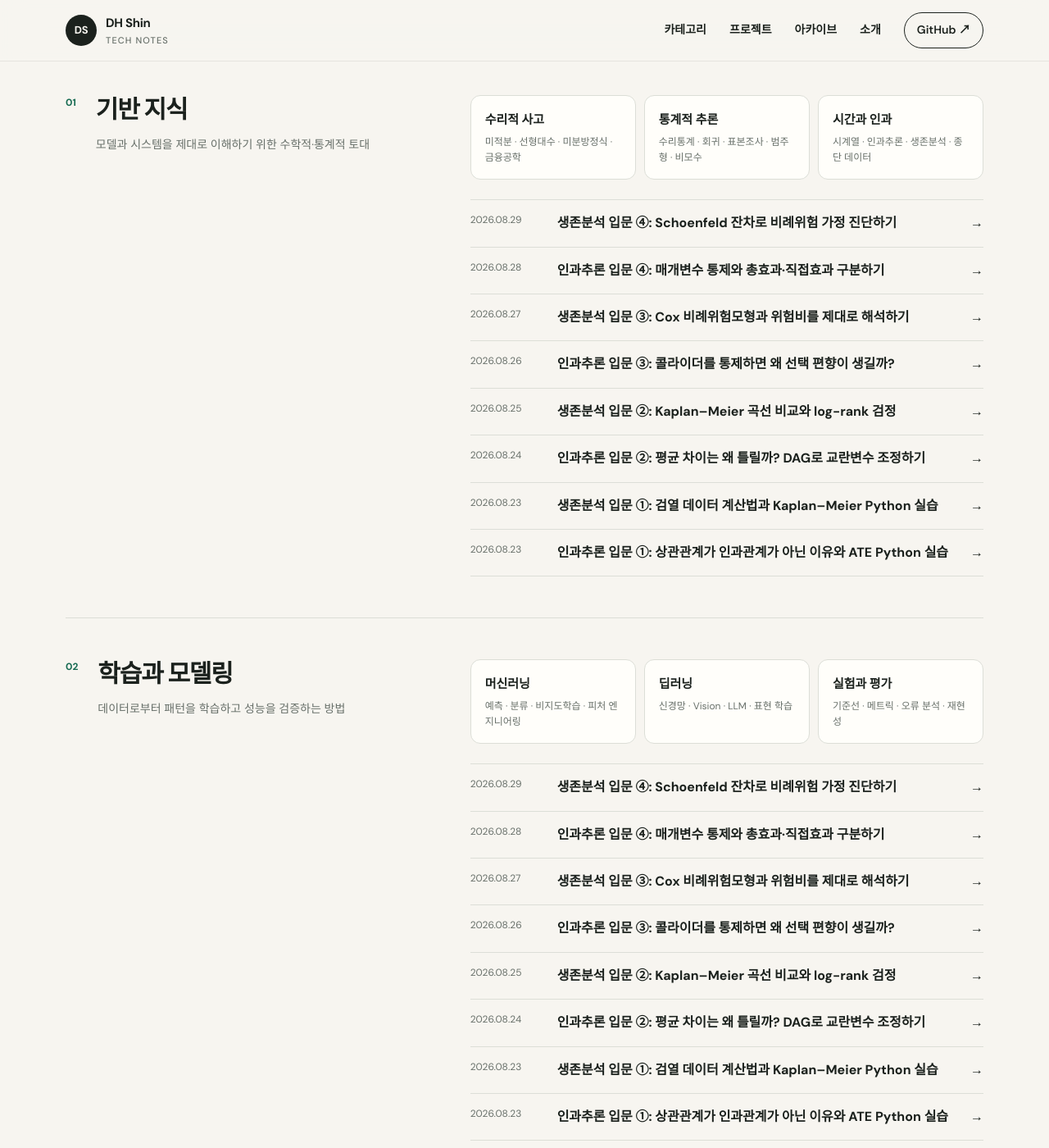
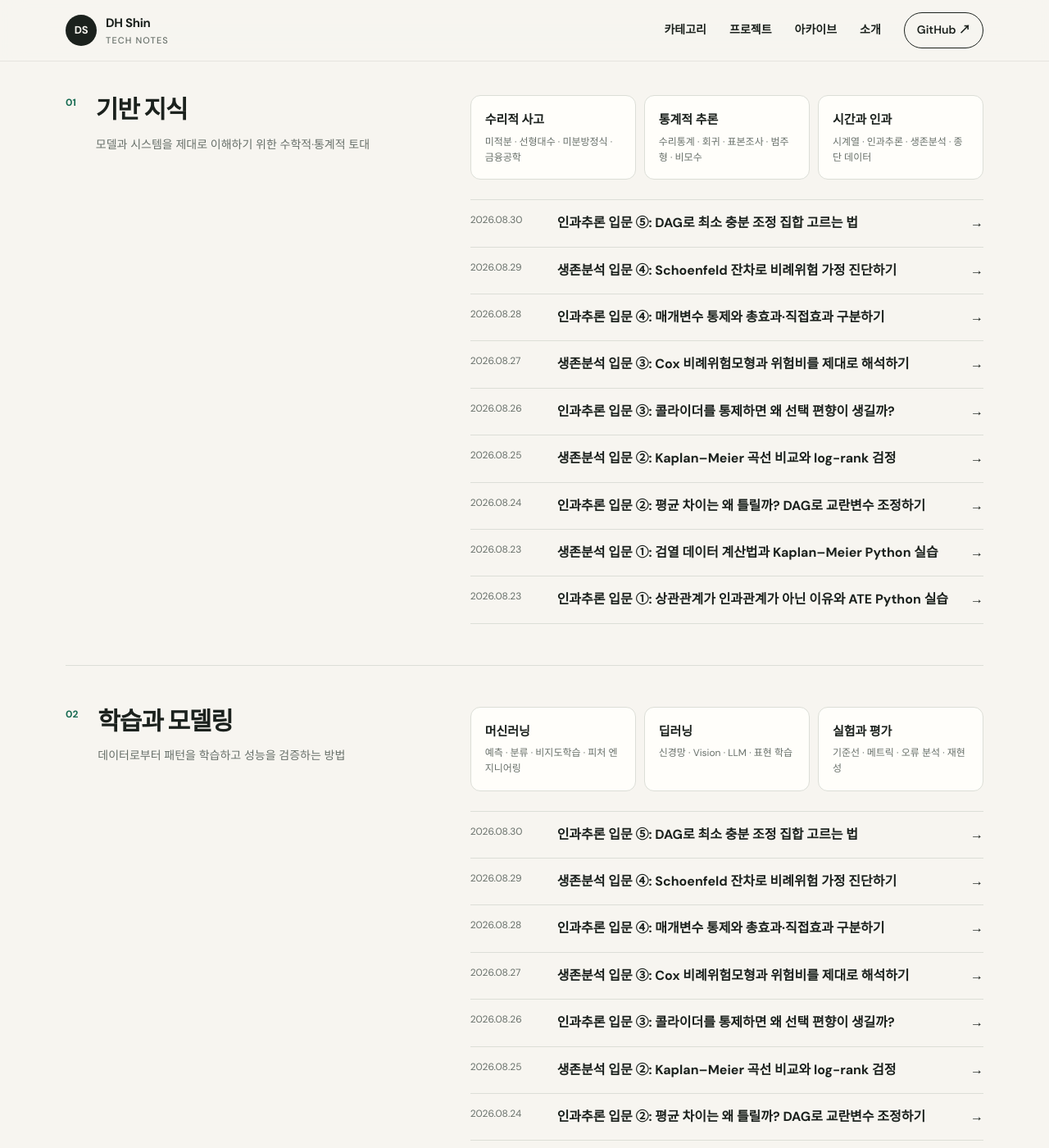
Before and after one commit to dhshin96/dhshin96.github.io, a Jekyll site: the page built from categories.md, in a window 1280 px wide and 1400 px high, scrolled down 376 px. Shown: the whole window at 82% size. Built offline with Jekyll 4.4.1, drawn with Linux system fonts in a browser that asks for light colours; some of the changed lines change nothing that is shown.

Commit message:
Add minimal adjustment set causal lesson

````diff
--- a/_posts/2026-08-28-causal-mediator-effects.md
+++ b/_posts/2026-08-28-causal-mediator-effects.md
@@ -157,7 +157,7 @@ Y(0,M(0)), Y(1,M(0)), Y(1,M(1)): 53, 57, 63
 
 ## 다음 글
 
-다음 글에서는 여러 후보 변수 중 **충분한 조정 집합**을 고르는 법을 배운다. 모든 사전 변수를 넣는 대신, DAG의 뒷문 경로를 모두 막는 최소한의 변수 조합을 찾아볼 예정이다.
+다음 글에서는 여러 후보 변수 중 **충분한 조정 집합**을 고르는 법을 배운다. [인과추론 입문 ⑤: DAG로 최소 충분 조정 집합 고르는 법]({{ '/posts/causal-minimal-adjustment-set/' | relative_url }})에서 모든 사전 변수를 넣는 대신, 두 뒷문 경로를 모두 막는 최소한의 변수 조합을 찾아본다.
 
 ## 참고 자료
 
--- /dev/null
+++ b/_posts/2026-08-30-causal-minimal-adjustment-set.md
@@ -0,0 +1,171 @@
+---
+title: "인과추론 입문 ⑤: DAG로 최소 충분 조정 집합 고르는 법"
+date: 2026-08-30 09:00:00 +0900
+categories: [기반 지식, 학습과 모델링]
+tags: [인과추론, causal-DAG, 조정변수, 뒷문기준, 최소충분조정집합, Python]
+description: "여러 사전 변수 중 어떤 조합이 모든 뒷문 경로를 막는지 배웁니다. 두 개의 최소 충분 조정 집합을 손으로 찾고 Python으로 후보를 빠짐없이 확인합니다."
+reading_time: 12
+series: "처음 시작하는 인과추론"
+level: "입문"
+math: true
+---
+
+> **이번 글의 목표:** 두 뒷문 경로를 막는 조정 집합을 찾고, 충분한 집합과 최소 충분한 집합을 구분한다.
+
+결론부터 보면 아래 DAG의 최소 충분 조정 집합은 하나가 아니라 두 개다.
+
+$$
+\{C,U\}, \qquad \{L,U\}
+$$
+
+$\{C,L,U\}$도 모든 뒷문 경로를 막지만 최소는 아니다. $C$나 $L$ 중 하나를 빼도 여전히 충분하기 때문이다. 조정변수를 고르는 일은 “결과와 관련 있어 보이는 변수를 모두 넣기”가 아니라, **알고 싶은 인과 경로는 남기고 모든 비인과 경로를 막는 조합을 찾는 일**이다.
+
+앞 글의 [총효과와 직접효과 구분]({{ '/posts/causal-mediator-effects/' | relative_url }})에서는 처리 뒤에 생긴 매개변수를 통제하면 목표 효과 자체가 달라진다는 점을 배웠다. 이번에는 처리 전에 측정한 후보가 여러 개일 때도 전부 넣을 필요가 없는 이유를 살펴본다.
+
+## 1. 충분하다는 말은 모든 뒷문 경로를 막는다는 뜻이다
+
+새 학습법 사용 여부를 $A$, 시험 점수를 $Y$라고 하자. 처리 전에 측정한 변수는 다음 네 개다.
+
+- $C$: 기초 준비도
+- $L$: 사전 문제풀이 수준
+- $U$: 학습 의욕
+- $W$: 시험 점수에만 영향을 주는 사전 요인
+
+가정한 DAG에는 알고 싶은 인과 경로 $A\rightarrow Y$ 외에 두 개의 열린 뒷문 경로가 있다.
+
+$$
+p_1: A\leftarrow C\rightarrow L\rightarrow Y
+$$
+
+$$
+p_2: A\leftarrow U\rightarrow Y
+$$
+
+<figure class="study-figure">
+  <img src="{{ '/assets/images/causal-inference/minimal-adjustment-sets.svg' | relative_url }}" alt="새 학습법 A와 시험 점수 Y 사이의 두 뒷문 경로를 C 또는 L과 U로 막아 최소 충분 조정 집합 C와 U 또는 L과 U를 얻는 DAG">
+  <figcaption>그림 1. 첫 번째 뒷문 경로는 $C$나 $L$ 중 하나로 막고, 두 번째는 $U$로 막는다. 따라서 최소 충분 조정 집합은 $\{C,U\}$와 $\{L,U\}$다.</figcaption>
+</figure>
+
+조정 집합 $Z$가 뒷문 기준을 만족하려면 $A$의 후손을 포함하지 않으면서 $A$로 들어오는 화살표로 시작하는 모든 경로를 막아야 한다. 그러면 관찰 자료의 조건부 평균을 다음처럼 표준화해 총효과를 식별할 수 있다.
+
+$$
+E[Y(a)] = \sum_z E[Y\mid A=a,Z=z]P(Z=z)
+$$
+
+이 식이 익숙하지 않다면 [DAG로 교란을 찾고 표준화한 입문 ②]({{ '/posts/causal-dag-confounding/' | relative_url }})를 먼저 복습하자. 조정 집합은 회귀식에 넣을 변수 목록이기 전에, 위 식을 인과적으로 해석하게 만드는 가정의 표현이다.
+
+## 2. 최소 충분 집합은 가장 작은 크기라는 뜻이 아니다
+
+**충분 조정 집합**은 모든 뒷문 경로를 막는 집합이다. **최소 충분 조정 집합**은 그 안에서 변수 하나라도 제거하면 더 이상 충분하지 않은 집합이다. 여기서 최소는 원소 수가 전 세계에서 가장 적다는 뜻이 아니라, 더 작은 진부분집합이 충분하지 않다는 뜻이다.
+
+예를 들어 $\{C,U\}$에서 $C$를 빼면 $p_1$이 열리고, $U$를 빼면 $p_2$가 열린다. 어느 변수도 뺄 수 없으므로 최소 충분하다. $\{L,U\}$도 같은 이유로 최소 충분하다.
+
+반면 $\{C,L,U\}$는 충분하지만 최소가 아니다. $p_1$ 위의 비콜라이더인 $C$와 $L$을 둘 다 넣을 필요가 없기 때문이다. $W$는 $A$로 들어오는 뒷문 경로 위에 있지 않으므로 경로를 막는 데 기여하지 않는다. $W$를 넣는 것이 이 DAG에서 곧 편향을 만든다는 뜻은 아니지만, 충분성의 필수 조건은 아니다.
+
+최소 충분 집합이 둘이라고 해서 실제 자료에서도 둘이 완전히 같은 선택은 아니다. $C$는 잘 측정됐지만 $L$에 결측이 많을 수도 있고, 반대로 $C$의 한 수준에서는 처리군이 거의 없을 수도 있다. 두 집합은 같은 경로 차단 조건을 만족해도 사용하는 관측치와 추정의 불확실성이 달라질 수 있다. 따라서 먼저 DAG로 유효한 후보를 찾고, 그다음 자료의 측정 품질과 겹침을 확인해야 한다.
+
+## 3. 작은 손계산: 경로마다 최소 하나를 고르기
+
+후보 집합이 각 경로를 막는지 표로 확인해 보자.
+
+| 후보 집합 | $p_1$ 차단 | $p_2$ 차단 | 충분한가 | 최소인가 |
+| --- | :---: | :---: | :---: | :---: |
+| $\varnothing$ | 아니요 | 아니요 | 아니요 | 아니요 |
+| $\{U\}$ | 아니요 | 예 | 아니요 | 아니요 |
+| $\{C,U\}$ | 예 | 예 | 예 | 예 |
+| $\{L,U\}$ | 예 | 예 | 예 | 예 |
+| $\{C,L,U\}$ | 예 | 예 | 예 | 아니요 |
+
+$p_1$을 막으려면 $C$ 또는 $L$이 필요하고, $p_2$를 막으려면 반드시 $U$가 필요하다. 따라서 논리식으로 쓰면 충분성 조건은 다음과 같다.
+
+$$
+(C\in Z \;\text{or}\; L\in Z) \;\text{and}\; U\in Z
+$$
+
+이 한 줄에서 $\{C,U\}$와 $\{L,U\}$가 바로 나온다. 측정 변수 네 개 중 세 개나 네 개를 넣는 조합도 충분할 수 있지만, 그것이 더 올바른 답이라는 뜻은 아니다.
+
+## 4. Python 실습: 모든 후보 집합을 빠짐없이 검사하기
+
+아래 코드는 표준 라이브러리만 사용해 $C,L,U,W$의 모든 부분집합을 만든다. 각 뒷문 경로에서 적어도 하나의 비콜라이더를 선택했는지 확인한 뒤, 충분한 집합과 최소 충분한 집합을 나눈다.
+
+```python
+from itertools import combinations
+
+variables = {"C", "L", "U", "W"}
+backdoor_paths = [
+    {"C", "L"},  # A <- C -> L -> Y
+    {"U"},       # A <- U -> Y
+]
+
+
+def powerset(items):
+    ordered = sorted(items)
+    for size in range(len(ordered) + 1):
+        for subset in combinations(ordered, size):
+            yield frozenset(subset)
+
+
+def is_sufficient(adjustment_set):
+    return all(adjustment_set & path for path in backdoor_paths)
+
+
+sufficient = [z for z in powerset(variables) if is_sufficient(z)]
+minimal = [
+    z for z in sufficient
+    if not any(candidate < z for candidate in sufficient)
+]
+
+format_set = lambda z: "{" + ", ".join(sorted(z)) + "}"
+
+print(f"충분한 조정 집합 수: {len(sufficient)}")
+print("최소 충분 조정 집합:")
+for adjustment_set in minimal:
+    print(format_set(adjustment_set))
+```
+
+실행 결과는 다음과 같다.
+
+```text
+충분한 조정 집합 수: 6
+최소 충분 조정 집합:
+{C, U}
+{L, U}
+```
+
+### 결과 해석
+
+충분한 집합은 6개지만, 불필요한 원소를 하나씩 제거하고 남는 최소 충분 집합은 2개다. 두 집합 중 무엇을 쓸지는 측정 가능성, 결측, 표본 수, 측정오차 같은 자료 조건을 함께 보고 정한다. DAG만으로 두 집합 중 어느 추정량의 분산이 더 작을지까지 자동으로 결정할 수는 없다.
+
+이 코드는 경로에 콜라이더가 없는 현재 예제에 맞춘 간단한 검사기다. 일반 DAG에서는 콜라이더와 그 후손에 조건화할 때 경로가 열리는 규칙까지 고려해야 한다. [콜라이더 조건화가 선택 편향을 만드는 과정]({{ '/posts/causal-collider-selection-bias/' | relative_url }})을 함께 기억해야 “각 경로에서 아무 변수나 하나 고르기”라는 잘못된 규칙을 피할 수 있다.
+
+## 5. 직접 바꿔 보는 연습
+
+### 연습 1: $L$을 측정하지 못한 경우
+
+`variables`에서 `"L"`을 제거한다. 최소 충분 조정 집합이 $\{C,U\}$ 하나만 남는지 확인한다.
+
+### 연습 2: $U$를 측정하지 못한 경우
+
+`variables`에서 `"U"`를 제거한다. 충분한 조정 집합이 0개가 되는 이유를 $p_2$와 연결해 설명한다. 측정된 다른 변수를 더 넣는다고 열린 경로가 저절로 닫히지는 않는다.
+
+### 연습 3: 불필요한 변수 확인하기
+
+`"W"`를 제거한 뒤 최소 충분 집합이 그대로인지 확인한다. 결과의 원인이라는 사실만으로 조정변수가 되는 것은 아니라는 점을 적어 본다.
+
+## 6. 이번 글에서 꼭 기억할 다섯 문장
+
+1. 충분 조정 집합은 알고 싶은 인과 경로를 남기면서 모든 열린 뒷문 경로를 막는다.
+2. 최소 충분 조정 집합은 변수 하나를 더 빼면 충분성을 잃는 집합이다.
+3. 같은 DAG에도 $\{C,U\}$와 $\{L,U\}$처럼 최소 충분 집합이 여러 개일 수 있다.
+4. 같은 뒷문 경로 위의 $C$와 $L$을 모두 조정하는 것은 경로 차단에 중복일 수 있다.
+5. 유효한 집합이 있는지는 DAG 가정에 달려 있으며, 중요한 공통 원인을 측정하지 못하면 단순 조정으로 식별하지 못할 수 있다.
+
+## 다음 글
+
+다음 글에서는 조정 집합을 정해도 일부 조건에서 처리군이나 대조군이 거의 없는 **양의 확률성 위반**을 배운다. 겹침이 부족할 때 표준화와 가중치가 왜 불안정해지는지 작은 자료로 확인할 예정이다.
+
+## 참고 자료
+
+- Judea Pearl (2010), [*An Introduction to Causal Inference*](https://pmc.ncbi.nlm.nih.gov/articles/PMC2836213/), 뒷문 기준과 충분 조정 집합의 정의를 설명한다.
+- Johannes Textor 외, [*DAGitty User Manual*](https://www.dagitty.net/manual-3.x.pdf), 충분 집합과 최소 충분 집합의 차이 및 탐색 방법을 정리한다.
+- Carlos Cinelli, Andrew Forney, Judea Pearl (2024), [*A Crash Course in Good and Bad Controls*](https://doi.org/10.1177/00491241221099552), 인과·비인과 경로를 구분해 좋은 조정과 나쁜 조정을 판단하는 기준을 설명한다.
````
Also changed, not shown: assets/images/causal-inference/minimal-adjustment-sets.svg (added).
